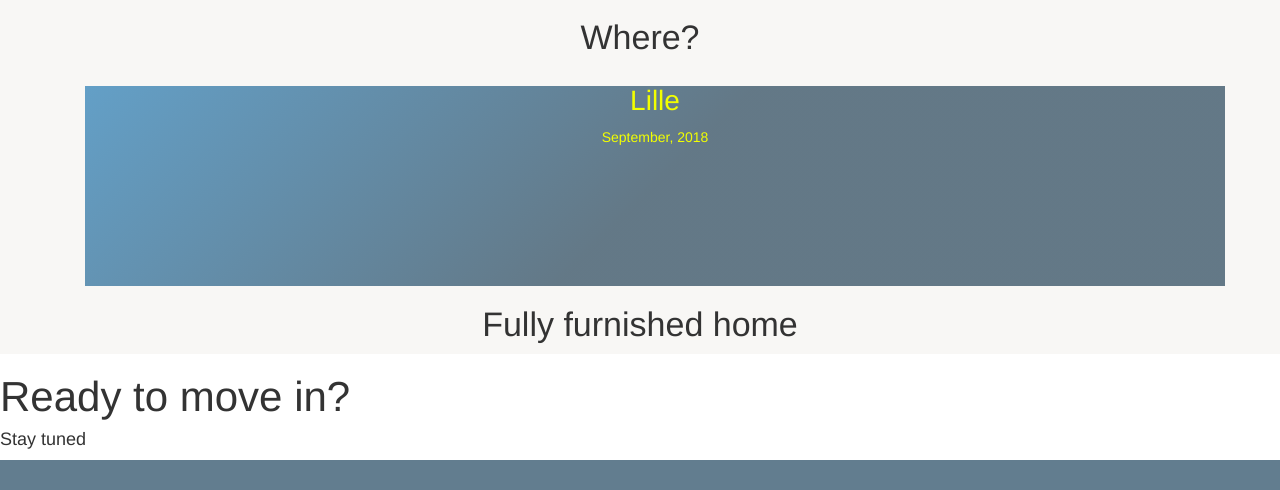
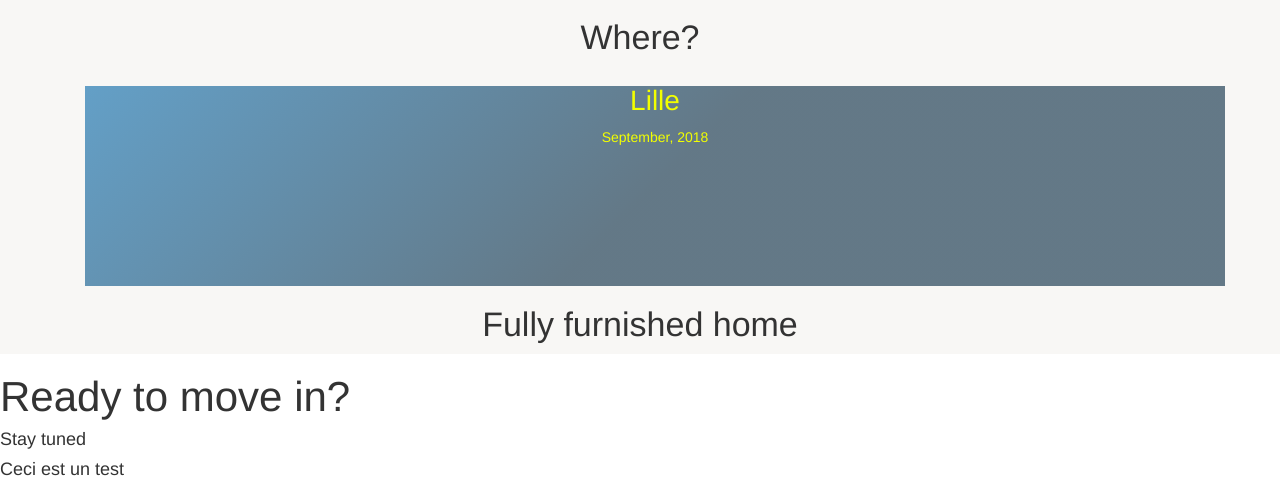
Before and after one commit to sharrylucie/sharry2, a Rails app: page / in a window 1280 px wide. Shown: the part 871-1361 px from the top of the page. Before the commit the page ends 1331 px from the top, so only its background shows below. Run offline with Rails 7, Linux system fonts and the light colour scheme; style sheets or scripts are compiled from the project's sources; some libraries are stand-ins or nearby versions.

Commit message:
ceci est un test

```diff
--- a/app/views/pages/home.html.erb
+++ b/app/views/pages/home.html.erb
@@ -22,4 +22,6 @@
 <div class="banner">
     <h1>Ready to move in?</h1>
     <h4>Stay tuned</h4>
+    <h4>Ceci est un test</h4>
+
 </div>
```
